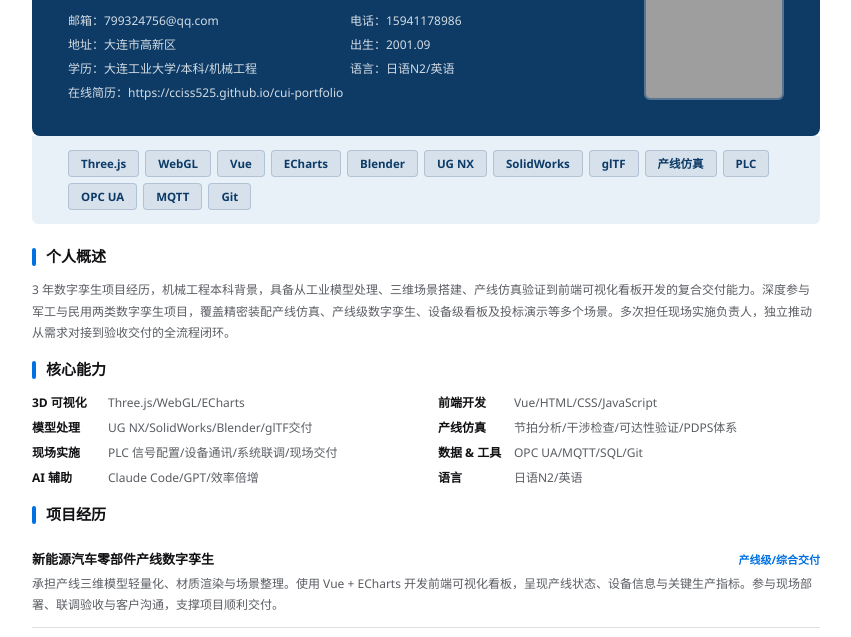
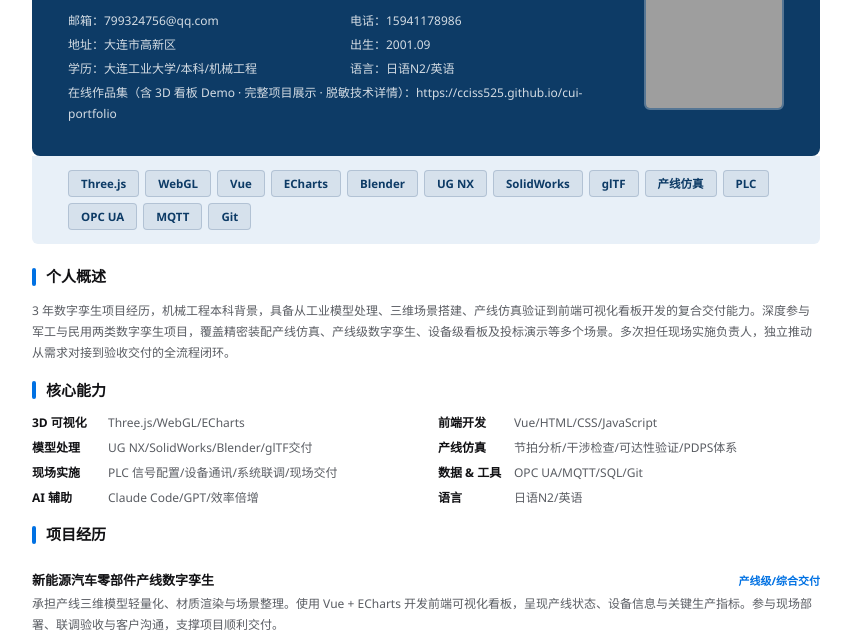
Before and after one commit to cciss525/cui-portfolio, a plain HTML site: page assets/resume-print.html in a window 1280 px wide. Shown: the part 131-768 px from the top of the page, without its empty margins (214-1065 px from the left). Drawn offline with Linux system fonts and the light colour scheme; grey boxes are pictures that could not be loaded.

Commit message:
在线简历链接改为更具表达力的描述

```diff
--- a/assets/resume-print.html
+++ b/assets/resume-print.html
@@ -173,7 +173,7 @@
       <span>出生：2001.09</span>
       <span>学历：大连工业大学/本科/机械工程</span>
       <span>语言：日语N2/英语</span>
-      <span style="grid-column:1/-1">在线简历：https://cciss525.github.io/cui-portfolio</span>
+      <span style="grid-column:1/-1">在线作品集（含 3D 看板 Demo · 完整项目展示 · 脱敏技术详情）：https://cciss525.github.io/cui-portfolio</span>
     </div>
   </div>
   <div class="header-right">
```
